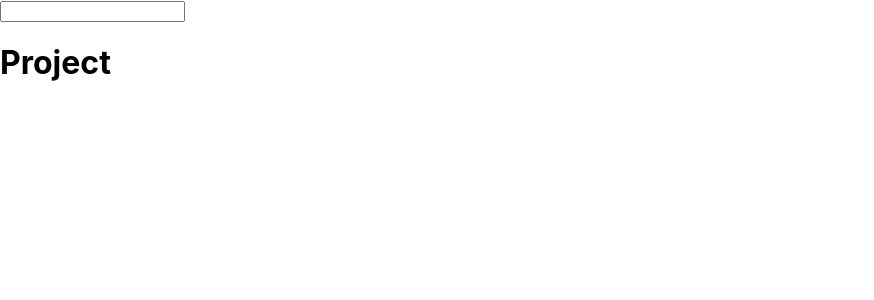
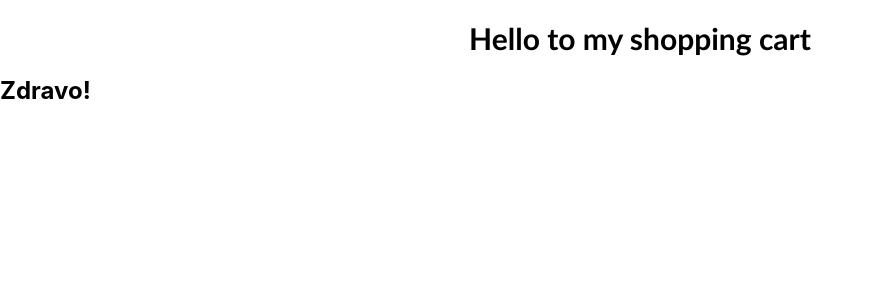
Before and after one commit to Sinisa198/myShoppingCart, a React (Create React App) app: page / in a window 1280 px wide. Shown: the top 300 px of the page, without its empty margins (0-874 px from the left). Built offline with nearby package versions, Linux system fonts and the light colour scheme.

Commit message:
git add .

```diff
--- a/public/index.html
+++ b/public/index.html
@@ -29,7 +29,6 @@
   <body>
     <noscript>You need to enable JavaScript to run this app.</noscript>
     <div id="root"></div>
-    <h1 class="title" data-component="Title">Project</h1>
     <!--
       This HTML file is a template.
       If you open it directly in the browser, you will see an empty page.
--- a/src/App.css
+++ b/src/App.css
@@ -1,38 +1,5 @@
-.App {
-  text-align: center;
+.title{
+  text-align:center;
+  font-size: 30px;
+  font-family: 'Gill Sans', 'Gill Sans MT', Calibri, 'Trebuchet MS', sans-serif;
 }
-
-.App-logo {
-  height: 40vmin;
-  pointer-events: none;
-}
-
-@media (prefers-reduced-motion: no-preference) {
-  .App-logo {
-    animation: App-logo-spin infinite 20s linear;
-  }
-}
-
-.App-header {
-  background-color: #282c34;
-  min-height: 100vh;
-  display: flex;
-  flex-direction: column;
-  align-items: center;
-  justify-content: center;
-  font-size: calc(10px + 2vmin);
-  color: white;
-}
-
-.App-link {
-  color: #61dafb;
-}
-
-@keyframes App-logo-spin {
-  from {
-    transform: rotate(0deg);
-  }
-  to {
-    transform: rotate(360deg);
-  }
-}
--- a/src/App.js
+++ b/src/App.js
@@ -1,12 +1,15 @@
 import logo from './logo.svg';
 import './App.css';
-import Title from '../public/index.html';
+import CartItem from './cart/CartItem';
 
 function App() {
   return (
-  <form>
-    <input type='text' />
-  </form>
+    <form>
+      <div>
+        <h1 className="title">Hello to my shopping cart</h1>
+        <CartItem />
+      </div>
+    </form>
   );
 }
 
--- /dev/null
+++ b/src/cart/CartItem.js
@@ -0,0 +1,13 @@
+import React from 'react'
+
+function CartItem()
+
+ {
+  return (
+    <div>
+        <h2>Zdravo!</h2>
+    </div>
+  )
+}
+
+export default CartItem
```
